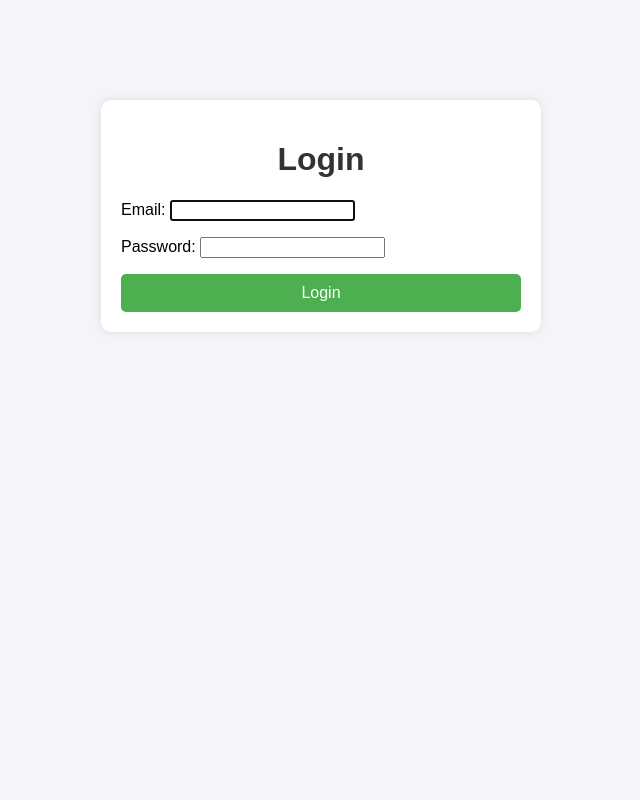
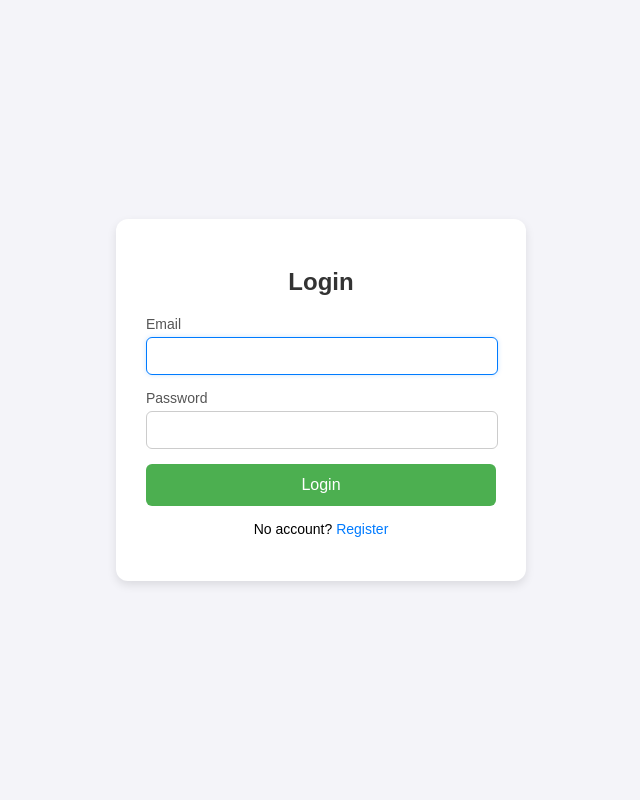
Before and after one commit to andreylapko1/RentHub, a Django app: page /login/ in a window 1280 px wide. Shown: the whole page, without its empty margins (319-959 px from the left). Run offline with Django 5.2, Linux system fonts and the light colour scheme.

Commit message:
add login and reg forms

```diff
--- a/users/static/users/css/styles.css
+++ /dev/null
@@ -1,43 +0,0 @@
-
-body {
-    font-family: Arial, sans-serif;
-    background-color: #f4f4f9;
-    margin-top: 100px;
-    padding: 0;
-}
-
-.container {
-    max-width: 400px;
-    margin: 0 auto;
-    padding: 20px;
-    background-color: white;
-    border-radius: 10px;
-    box-shadow: 0px 0px 10px rgba(0, 0, 0, 0.1);
-}
-
-
-h1 {
-    text-align: center;
-    color: #333;
-}
-
-
-form {
-    margin-top: 20px;
-}
-
-
-button {
-    width: 100%;
-    padding: 10px;
-    background-color: #4CAF50;
-    color: white;
-    border: none;
-    border-radius: 5px;
-    font-size: 16px;
-}
-
-
-button:hover {
-    background-color: #45a049;
-}
--- /dev/null
+++ b/users/static/users/css/styles_login.css
@@ -0,0 +1,91 @@
+body {
+    font-family: 'Arial', sans-serif;
+    background-color: #f4f4f9;
+    display: flex;
+    justify-content: center;
+    align-items: center;
+    height: 100vh;
+    margin: 0;
+}
+
+.login-container {
+    background: white;
+    padding: 30px;
+    border-radius: 12px;
+    box-shadow: 0px 4px 10px rgba(0, 0, 0, 0.1);
+    width: 350px;
+    text-align: center;
+    margin-left: auto;
+    margin-right: auto;
+}
+
+h2 {
+    margin-bottom: 20px;
+    color: #333;
+}
+
+.input-group {
+    margin-bottom: 15px;
+    text-align: left;
+    margin-right: 20px;
+}
+
+.input-group label {
+    display: block;
+    font-size: 14px;
+    margin-bottom: 5px;
+    color: #555;
+}
+
+.input-group input {
+    width: 100%;
+    padding: 10px;
+    border: 1px solid #ccc;
+    border-radius: 6px;
+    font-size: 14px;
+    transition: 0.3s;
+}
+
+.input-group input:focus {
+    border-color: #007bff;
+    outline: none;
+    box-shadow: 0 0 5px rgba(0, 123, 255, 0.2);
+}
+
+.login-btn {
+    width: 100%;
+    padding: 12px;
+    border: none;
+    border-radius: 6px;
+    background-color: #4CAF50;
+    color: white;
+    font-size: 16px;
+    cursor: pointer;
+    transition: 0.3s;
+}
+
+.login-btn:hover {
+    background-color: #0056b3;
+}
+
+.error-message {
+    background-color: #ffdddd;
+    color: #d9534f;
+    padding: 10px;
+    border-radius: 6px;
+    margin-bottom: 15px;
+}
+
+.register-link {
+    margin-top: 15px;
+    font-size: 14px;
+}
+
+.register-link a {
+    color: #007bff;
+    text-decoration: none;
+}
+
+.register-link a:hover {
+    text-decoration: underline;
+}
--- a/users/templates/users/login.html
+++ b/users/templates/users/login.html
@@ -1,23 +1,40 @@
 {% load static %}
-
 <!DOCTYPE html>
-<html lang="en">
+<html lang="ru">
 <head>
     <meta charset="UTF-8">
-    <meta name="viewport" content="width=device-width, initial-scale=1.0">
+    <meta name="viewport" content="width=device-width, initial-scale=1">
     <title>Login</title>
-
-    <!-- Подключаем внешний CSS файл -->
-    <link rel="stylesheet" href="{% static 'users/css/styles.css' %}">
+    <link rel="stylesheet" href="{% static 'users/css/styles_login.css' %}">
 </head>
 <body>
-    <div class="container">
-        <h1>Login</h1>
-        <form method="post">
+    <div class="login-container">
+        <h2>Login</h2>
+        <form method="POST">
             {% csrf_token %}
-            {{ form.as_p }}
-            <button type="submit">Login</button>
+
+            {% if form.errors %}
+                <div class="error-message">
+                    <p>❌ Error! Check the entered data or change password!</p>
+                </div>
+            {% endif %}
+
+            <div class="input-group">
+                <label for="id_username">Email</label>
+                {{ form.username }}
+            </div>
+
+            <div class="input-group">
+                <label for="id_password">Password</label>
+                {{ form.password }}
+            </div>
+
+            <button type="submit" class="login-btn">Login</button>
         </form>
+
+        <p class="register-link">
+            No account? <a href="{% url 'register' %}">Register</a>
+        </p>
     </div>
 </body>
 </html>
--- a/users/views.py
+++ b/users/views.py
@@ -6,6 +6,7 @@ from rest_framework.response import Response
 from rest_framework.views import APIView
 from rest_framework_simplejwt.authentication import JWTAuthentication
 
+from users.forms import UserRegisterForm
 from users.models import User
 
 from django.contrib.auth.forms import AuthenticationForm
@@ -43,18 +44,21 @@ def home(request):
     return render(request, "users/home.html")
 
 
-class RegisterView(APIView):
-    serializer_class = RegisterSerializer
-    permission_classes = (AllowAny,)
+class RegisterView(View):
+    def get(self, request):
+        form = UserRegisterForm()
+        return render(request, "users/register.html", {"form": form})
+
     def post(self, request):
-
-        serializer = RegisterSerializer(data=request.data)
-        if serializer.is_valid():
-            user = serializer.save()
-            response = Response(serializer.data, status=status.HTTP_201_CREATED)
-            set_jwt_token(user, response)
+        form = UserRegisterForm(data=request.POST)
+        if form.is_valid():
+            user = form.save()
+            login(request, user)
+            response = redirect("/api/listings")
+            set_jwt_token(user, response=response)
             return response
-        return Response(serializer.errors, status=status.HTTP_400_BAD_REQUEST)
+        else:
+            return render(request, "users/register.html", {"form": form})
 
 
 
```
Also changed, not shown: users/forms.py (added, +24 -0 lines), users/static/users/css/styles_reg.css (added, +98 -0 lines), users/templates/users/register.html (added, +52 -0 lines).
